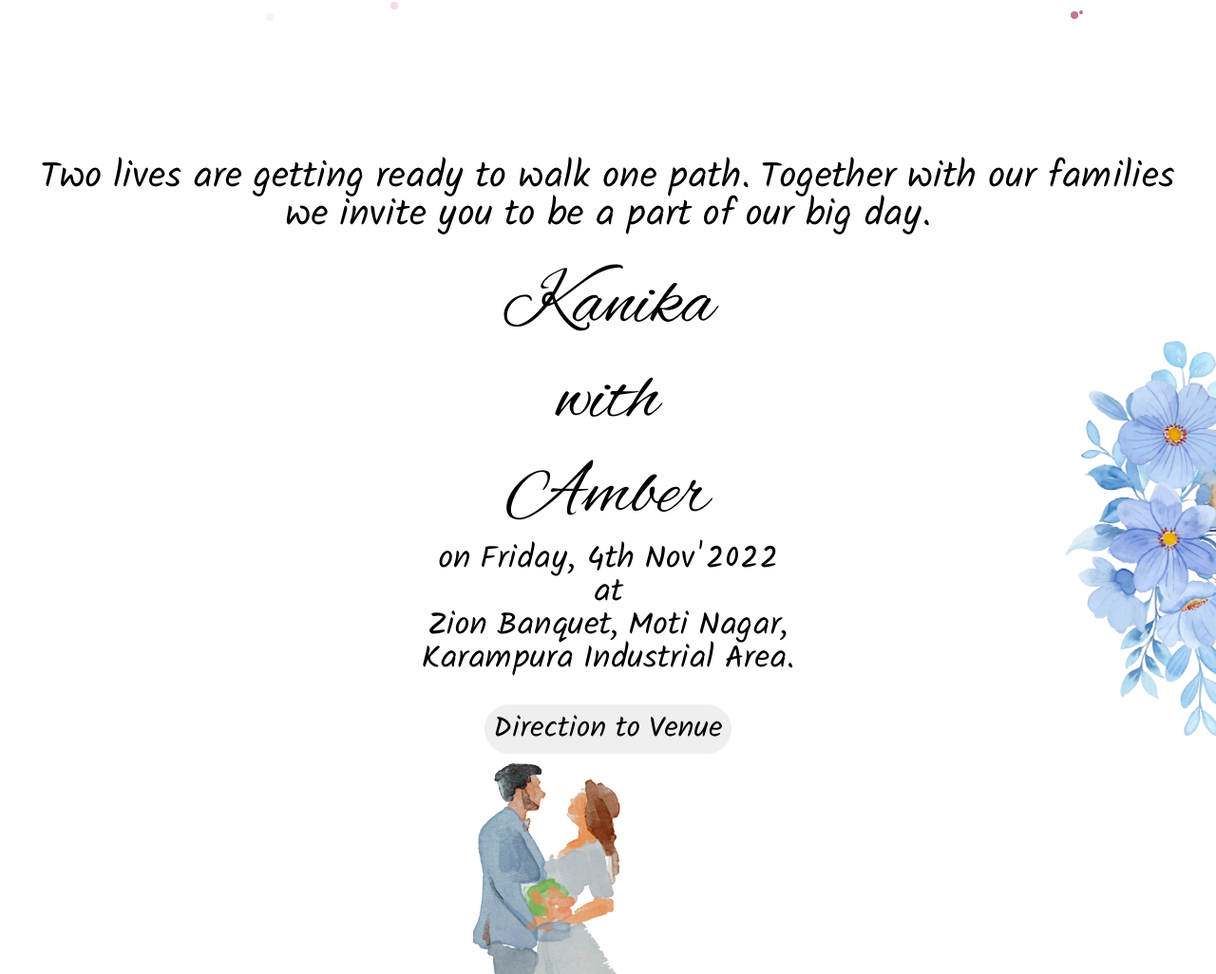
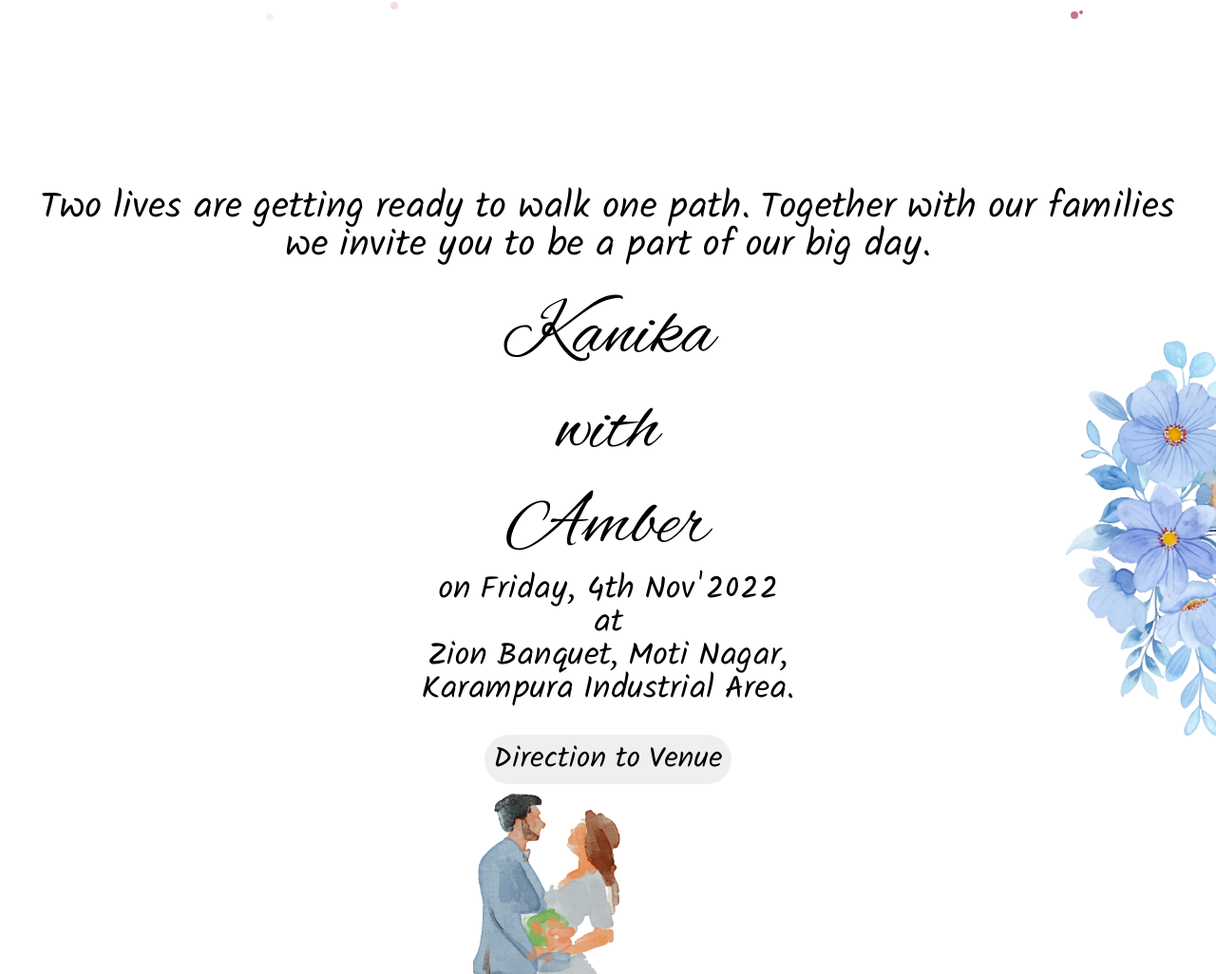
Before and after one commit to you-are-invited/kanika-amber, a plain HTML site: page index.html in a window 1280 px wide. Shown: the part 769-1795 px from the top of the page at 95% size. Drawn offline with Linux system fonts and the light colour scheme; a web font is replaced by a local one.

Commit message:
addjust margin

```diff
--- a/index.html
+++ b/index.html
@@ -32,7 +32,7 @@
         </div>
 
 
-        <div class="two-lives" style="margin-top: 17rem;">
+        <div class="two-lives" style="margin-top: 19rem;">
             <p style="padding: 2%;" class="walk">Two lives are getting ready to walk one path. Together with our families we invite you to be a part of our big day.</p> <br>
 
             <div >
```
